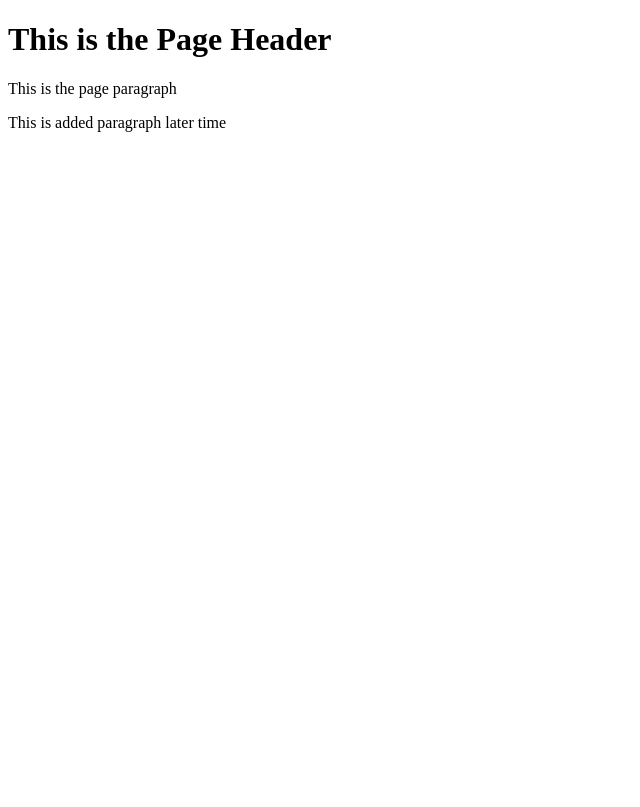
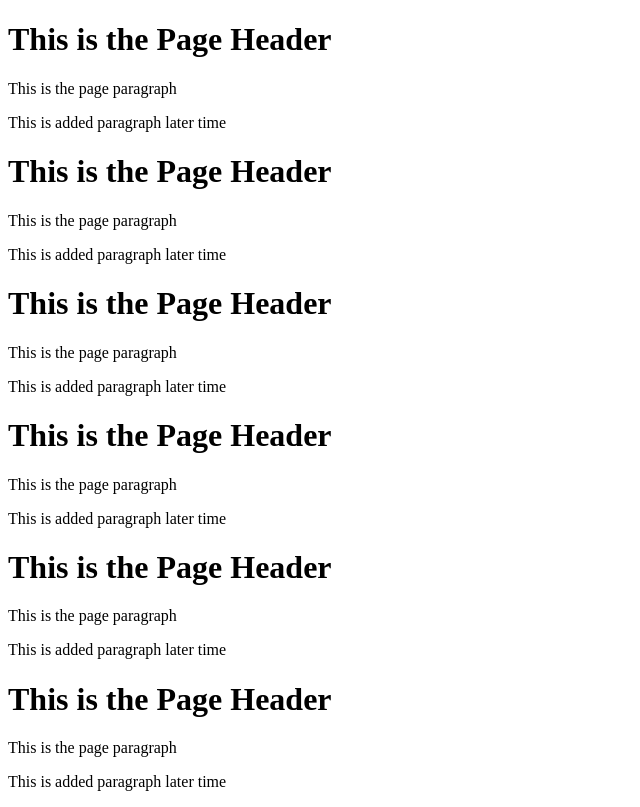
Before and after one commit to ELIASDA-Design/GIT-TEST, a website: page index.html in a window 1280 px wide. Shown: the whole page, without its empty margins (0-640 px from the left). Drawn offline with Linux system fonts and the light colour scheme.

Commit message:
Just adding some lines of code for test purpose only

```diff
--- a/index.html
+++ b/index.html
@@ -9,5 +9,20 @@
         <h1>This is the Page Header</h1>
         <p>This is the page paragraph</p>
         <p>This is added paragraph later time</p>
+        <h1>This is the Page Header</h1>
+        <p>This is the page paragraph</p>
+        <p>This is added paragraph later time</p>
+        <h1>This is the Page Header</h1>
+        <p>This is the page paragraph</p>
+        <p>This is added paragraph later time</p>
+        <h1>This is the Page Header</h1>
+        <p>This is the page paragraph</p>
+        <p>This is added paragraph later time</p>
+        <h1>This is the Page Header</h1>
+        <p>This is the page paragraph</p>
+        <p>This is added paragraph later time</p>
+        <h1>This is the Page Header</h1>
+        <p>This is the page paragraph</p>
+        <p>This is added paragraph later time</p>
     </body>
 </html>
```
